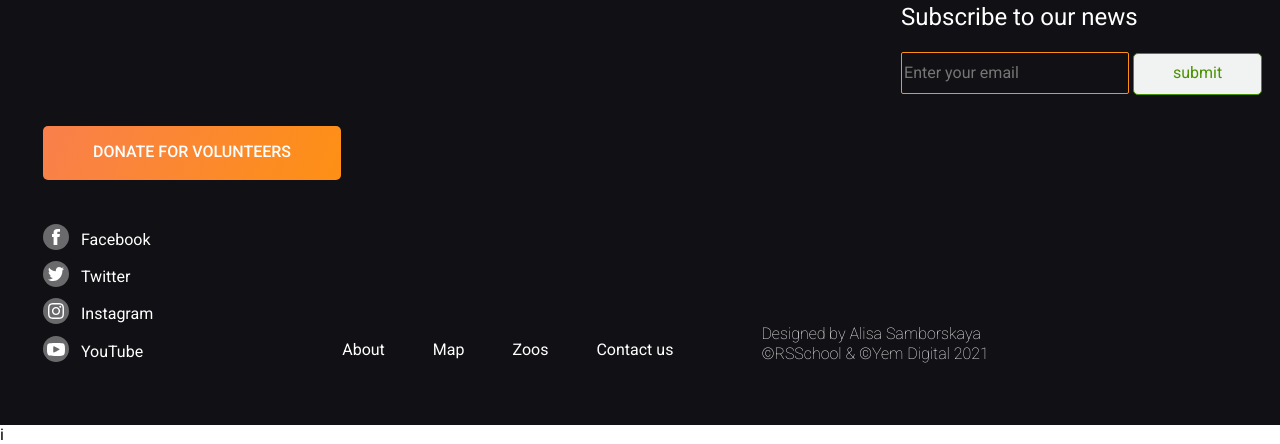
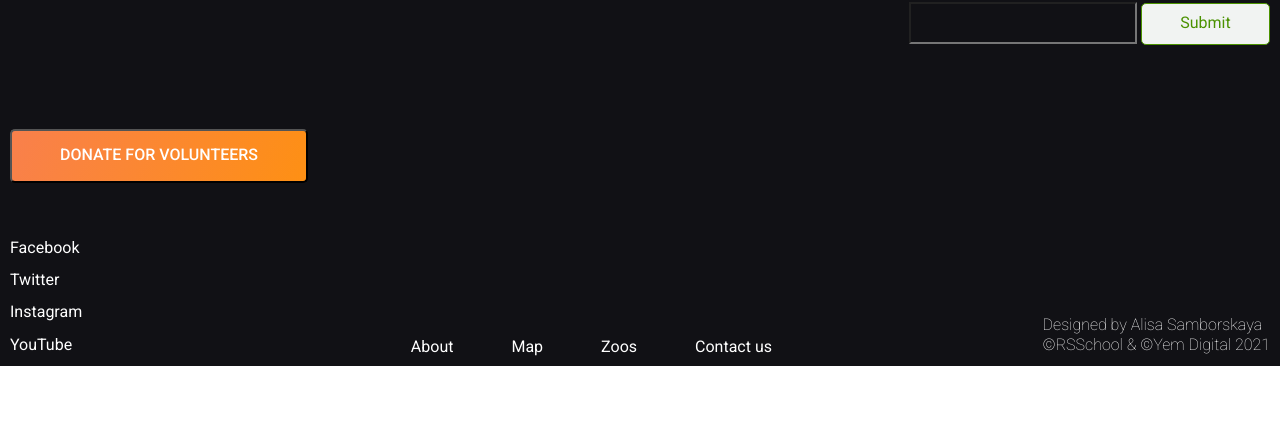
Before and after one commit to makarenkoooooo/ONLINE-ZOO, a plain HTML site: page index.html in a window 1280 px wide. Shown: the part 4971-5415 px from the top of the page. After the commit the page ends 5337 px from the top, so only its background shows below. Drawn offline with Linux system fonts and the light colour scheme.

Commit message:
udpade footer

```diff
--- a/index.html
+++ b/index.html
@@ -375,7 +375,7 @@
         alt="leav foto"
       />
     </section>
-    <footer class="footer">
+    <!-- <footer class="footer">
       <div class="title-footer">
         <div class="logo-footer">
           <img src="./assets/images/logo.png" alt="" />
@@ -424,8 +424,45 @@
           <p>©RSSchool & ©Yem Digital 2021</p>
         </div>
       </div>
+    </footer> -->
+    <footer class="footer">
+      <div class="footer-row-1-wrapper">
+        <div class="logo-footer">
+          <img src="./assets/images/logo.png" alt="logo online-zoo" />
+        </div>
+        <div class="form-footer-email">
+          <form action="" class="footer-form">
+            <label for="">Subscribe to our news</label>
+            <p></p>
+            <input type="email" />
+            <button class="footer-button-submit">Submit</button>
+          </form>
+        </div>
+      </div>
+      <button class="footer-button-donate">donate for volunteers</button>
+      <div class="footer-row-2-wrapper">
+        <div class="icon-social-media-footer">
+          <ul class="list-social-media-footer">
+            <li><a href="">Facebook</a></li>
+            <li><a href="">Twitter</a></li>
+            <li><a href="">Instagram</a></li>
+            <li><a href="">YouTube</a></li>
+          </ul>
+        </div>
+        <div class="menu-footer">
+          <ul class="menu-footer-list">
+            <li><a href="">About</a></li>
+            <li><a href="">Map</a></li>
+            <li><a href="">Zoos</a></li>
+            <li><a href="">Contact us</a></li>
+          </ul>
+        </div>
+        <div class="text-footer">
+          <p>Designed by Alisa Samborskaya</p>
+          <p>©RSSchool & ©Yem Digital 2021</p>
+        </div>
+      </div>
     </footer>
-    i
     <script src="./script.js"></script>
   </body>
 </html>
--- a/style.css
+++ b/style.css
@@ -1179,12 +1179,25 @@ h4 {
   margin-top: 191px;
 }
 
-.title-footer {
+.list-social-media-footer {
+  display: flex;
+  flex-direction: column;
+}
+
+.list-social-media-footer li {
+  margin: 0;
+}
+
+.menu-footer-list li {
+  margin: 0;
+}
+
+.footer-row-1-wrapper {
   display: flex;
   justify-content: space-between;
 }
 
-.email-footer h2 {
+.footer-form label {
   font-family: "Roboto";
   font-style: normal;
   font-weight: 400;
@@ -1193,86 +1206,83 @@ h4 {
   color: #ffffff;
 }
 
-.input-email {
-  font-family: "Roboto";
-  font-style: normal;
-  font-weight: 400;
-  font-size: 16px;
-  line-height: 140%;
-  color: #bdbdbd;
+.footer-form input {
   width: 228px;
   height: 42px;
-  border-radius: 2px;
-  border: 0.7px solid rgba(254, 144, 19, 1);
-  background-color: #111115;
+  background: transparent;
+  color: #fff;
+}
+.footer-form input:active {
+  border: 1px solid rgba(249, 128, 75, 1);
 }
 
-.btn-submit {
+.footer-form button {
+  width: 129px;
+  height: 42px;
+  background: #f1f3f2;
+  border: 1px solid #4b9200;
+  border-radius: 5px;
+
   font-family: "Roboto";
   font-style: normal;
   font-weight: 400;
   font-size: 16px;
   line-height: 140%;
   color: #4b9200;
-  width: 129px;
-  height: 42px;
-  background: #f1f3f2;
-  border: 1px solid #4b9200;
-  border-radius: 5px;
 }
 
-.btn-3 {
-  margin-left: 0px;
-  margin-bottom: 44px;
+.footer-button-donate {
+  width: 298px;
+  height: 54px;
+
+  background: linear-gradient(113.96deg, #f9804b 1.49%, #fe9013 101.44%);
+  border-radius: 5px;
+
+  font-family: "Roboto";
+  font-style: normal;
+  font-weight: 500;
+  font-size: 16px;
+  line-height: 140%;
+  text-align: center;
+  text-transform: uppercase;
+  color: #ffffff;
+
+  margin-top: 84px;
 }
 
-.icon-media {
-  width: 26px;
-  height: 26px;
-  background: rgba(196, 196, 196, 0.5);
-  border-radius: 50px;
-  text-align: center;
-  align-items: center;
-  padding-top: 5px;
-  margin-right: 12px;
+.footer-row-2-wrapper {
+  display: flex;
+  justify-content: space-between;
+  align-items: flex-end;
+
+  margin-top: 44px;
 }
 
-.icon-media-1::after {
-  content: url(./assets/icons/facebook.svg);
+.list-social-media-footer li {
+  margin-top: 10px;
 }
 
-.icon-media-2::after {
-  content: url(./assets/icons/twitter.svg);
-  text-align: center;
-}
-
-.icon-media-3::after {
-  content: url(./assets/icons/instagram.svg);
-}
-
-.icon-media-4::after {
-  content: url(./assets/icons/you-tube.svg);
-}
-
-.media {
-  display: flex;
-  margin-bottom: 10px;
-}
-
-.media p {
+.list-social-media-footer li a {
   font-family: "Roboto";
   font-style: normal;
   font-weight: 400;
   font-size: 16px;
   line-height: 140%;
   color: #ffffff;
-  align-items: center;
-  margin-top: 5px;
+}
+
+.menu-footer {
+  margin-top: 86px;
+}
+.menu-footer-list {
+  flex-wrap: wrap;
+}
+
+.menu-footer-list li {
+  margin-left: 58px;
 }
 
 .text-footer {
-  margin-top: 100px;
-  margin-left: 35%;
   font-family: "Roboto";
   font-style: normal;
   font-weight: 100;
@@ -1281,49 +1291,42 @@ h4 {
   color: #ffffff;
 }
 
-.footer-elements {
-  display: flex;
+@media (min-width: 1001px) and (max-width: 1599px) {
+  .footer {
+    padding: 10px;
+  }
 }
 
-.navbar-footer {
-  margin-left: 197px;
-  margin-top: 100px;
-}
-.navbar-footer ul li:last-child {
-  margin-left: 0;
-}
-
-/* медиазапросы footer */
-@media (min-width: 1001px) and (max-width: 1599px) {
+@media (min-width: 641px) and (max-width: 1000px) {
   .footer {
-    padding: 40px 18px 50px 43px;
+    padding: 10px;
   }
 
-  .text-footer {
-    margin-top: 100px;
-    margin-left: 88px;
+  .form-footer-email {
+    display: none;
+  }
+  .list-social-media-footer li a {
     font-family: "Roboto";
     font-style: normal;
-    font-weight: 100;
+    font-weight: 400;
     font-size: 16px;
-    line-height: 130%;
+    line-height: 140%;
     color: #ffffff;
   }
-
-  .footer-elements {
-    display: flex;
+}
+@media (min-width: 320px) and (max-width: 640px) {
+  .footer {
+    padding: 10px;
   }
-
-  .navbar-footer {
-    margin-left: 189px;
+  .form-footer-email {
+    display: none;
   }
-
-  .navbar-footer ul li:last-child {
-    margin-left: 0;
+  .list-social-media-footer li a {
+    font-family: "Roboto";
+    font-style: normal;
+    font-weight: 400;
+    font-size: 16px;
+    line-height: 140%;
+    color: #ffffff;
   }
 }
-@media (min-width: 641px) and (max-width: 1000px) {
-}
-@media (min-width: 320px) and (max-width: 640px) {
-}
-/* конец footer  */
```
